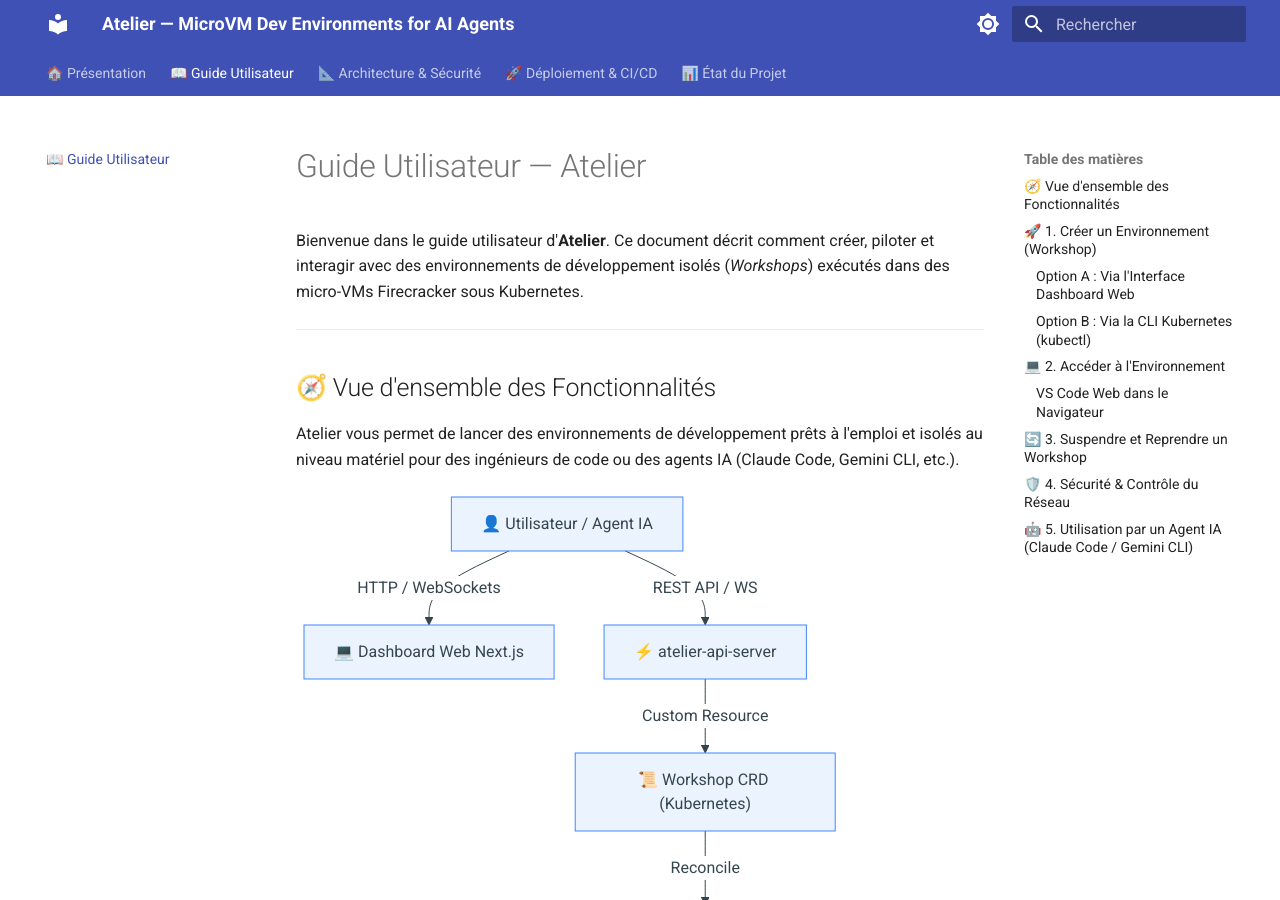
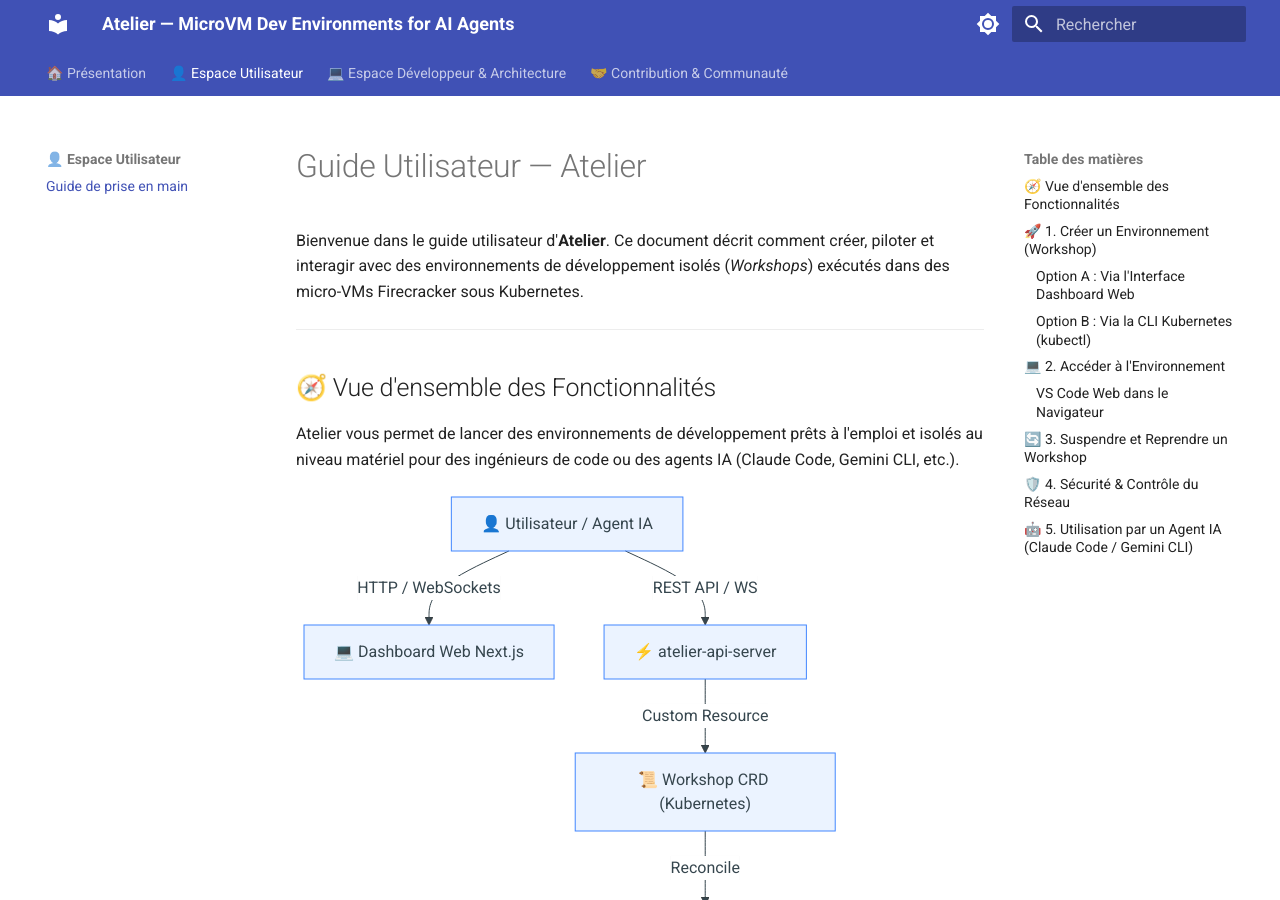
Before and after one commit to PhilippeVienne/atelier, an MkDocs documentation site: the page built from docs/user-guide.md, in a window 1280 px wide and 900 px high. Built offline with MkDocs 1.6.1 and Material for MkDocs 9.7.7, drawn with Linux system fonts in a browser that asks for light colours.

Commit message:
docs: restructure left navigation menu into User, Developer, and Contribution sections

```diff
--- a/mkdocs.yml
+++ b/mkdocs.yml
@@ -53,11 +53,16 @@
 
 nav:
   - 🏠 Présentation: index.md
-  - 📖 Guide Utilisateur: user-guide.md
-  - 📐 Architecture & Sécurité:
-      - Vue d'ensemble: ARCHITECTURE.md
-      - Sécurité & Proxies Réseau: architecture/network-security.md
+  - 👤 Espace Utilisateur:
+      - Guide de prise en main: user-guide.md
+  - 💻 Espace Développeur & Architecture:
+      - Vue d'ensemble Architecture: ARCHITECTURE.md
+      - Sécurité Réseau & Proxies: architecture/network-security.md
       - Identités & Secrets (Kanidm / OpenBao): architecture/identity-secrets.md
       - Snapshot RAM & Reprise microVM: architecture/snapshot-restore.md
-  - 🚀 Déploiement & CI/CD: DEPLOYMENT.md
-  - 📊 État du Projet: PROGRESS.md
+      - Guide de Déploiement & CI/CD: DEPLOYMENT.md
+      - Matrice d'Avancement: PROGRESS.md
+  - 🤝 Contribution & Communauté:
+      - Guide de Contribution: contributing.md
+      - Directives Agents IA (Claude / Gemini): agents-guide.md
+      - Accord de Licence CLA: cla.md
```
Also changed, not shown: docs/agents-guide.md (added, +22 -0 lines), docs/cla.md (added, +23 -0 lines), docs/contributing.md (added, +54 -0 lines).
